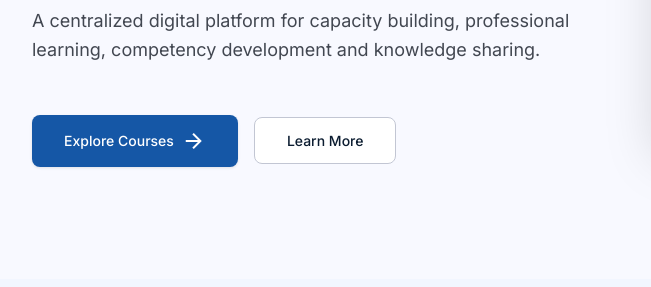
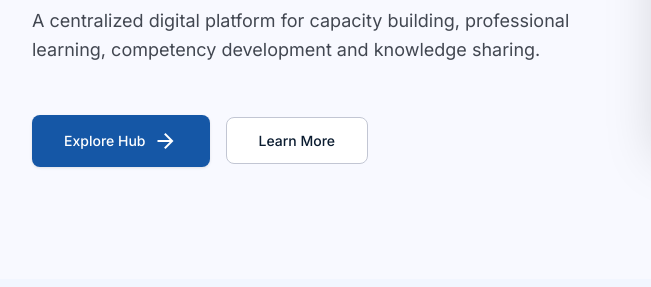
Before and after one commit to Rajveer5736Y/SIH-PROJECT, a plain HTML site: page src/frontend/dashboard-main/landing.html in a window 1280 px wide. Shown: the part 513-800 px from the top of the page, 0-651 px from the left. Drawn offline with nearby package versions, Linux system fonts and the light colour scheme.

```diff
--- a/src/frontend/dashboard-main/landing.html
+++ b/src/frontend/dashboard-main/landing.html
@@ -70,7 +70,7 @@
           </p>
           <div class="hero-actions">
             <button class="btn-primary-lg">
-              Explore Courses
+              Explore Hub
               <span class="material-symbols-outlined">arrow_forward</span>
             </button>
             <button class="btn-secondary-lg">Learn More</button>
```
